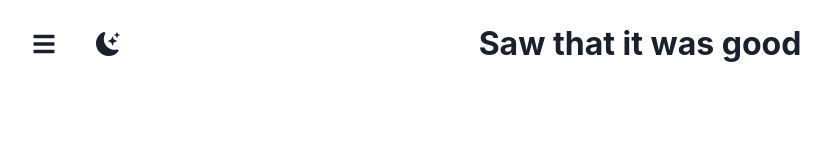
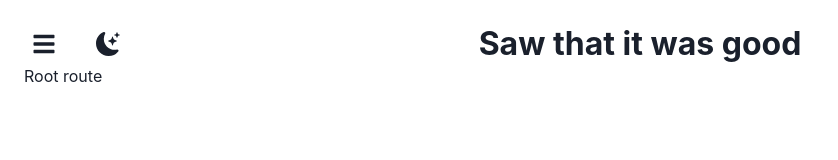
Before and after one commit to constdre/suite-siwgood, a React app: page / in a window 1280 px wide. Shown: the top 160 px of the page, without its empty margins (0-838 px from the left). Built offline with nearby package versions, Linux system fonts and the light colour scheme.

Commit message:
chore: set up router

```diff
--- a/src/app/Body.tsx
+++ b/src/app/Body.tsx
@@ -1,8 +1,13 @@
+import { Box } from '@chakra-ui/react'
 import React from 'react'
+import { RouterProvider } from 'react-router-dom'
+import router from './router'
 
 const Body = () => {
     return (
-        <></>
+        <Box id='app-body'>
+            <RouterProvider router={router} />
+        </Box>
     )
 }
 
--- /dev/null
+++ b/src/app/router.tsx
@@ -0,0 +1,11 @@
+import React from 'react'
+import { createHashRouter } from "react-router-dom";
+
+const router = createHashRouter([
+    {
+        path: '/',
+        element: <div>Root route</div>
+    }
+])
+
+export default router
```
